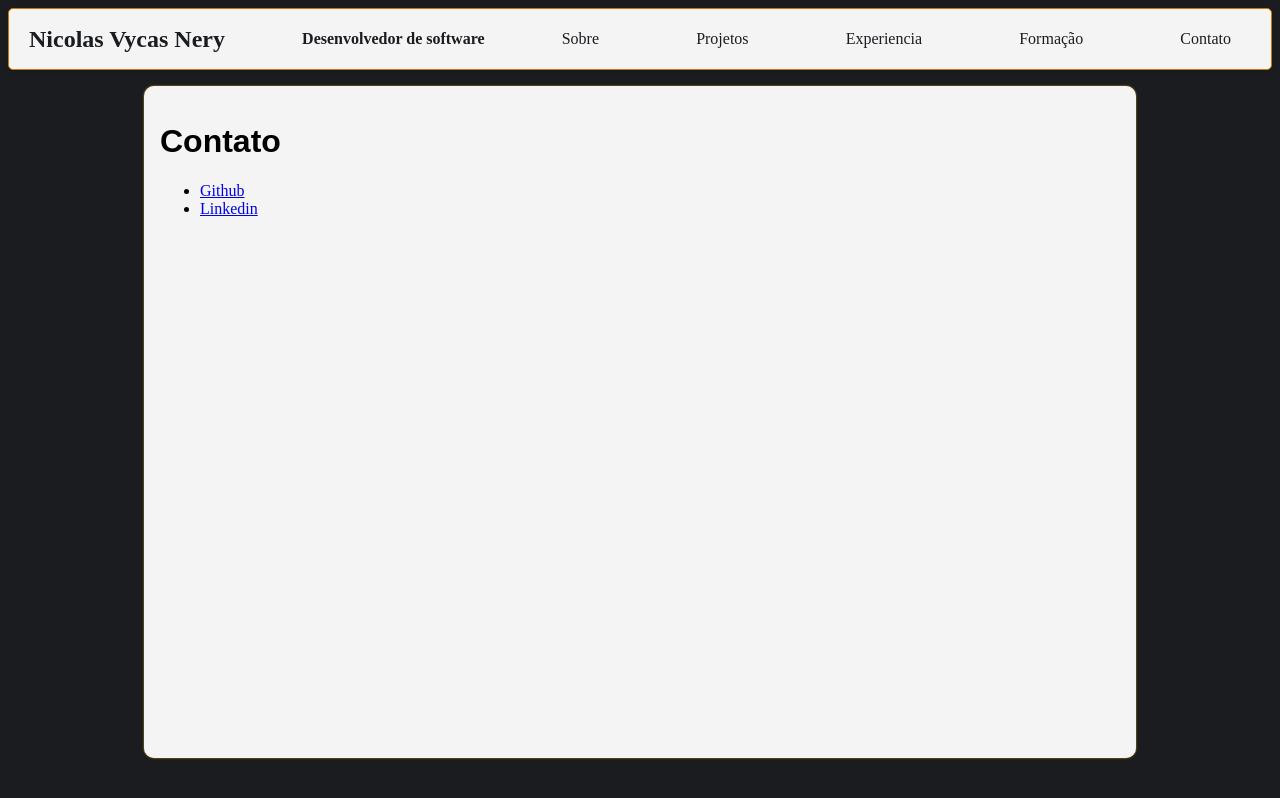
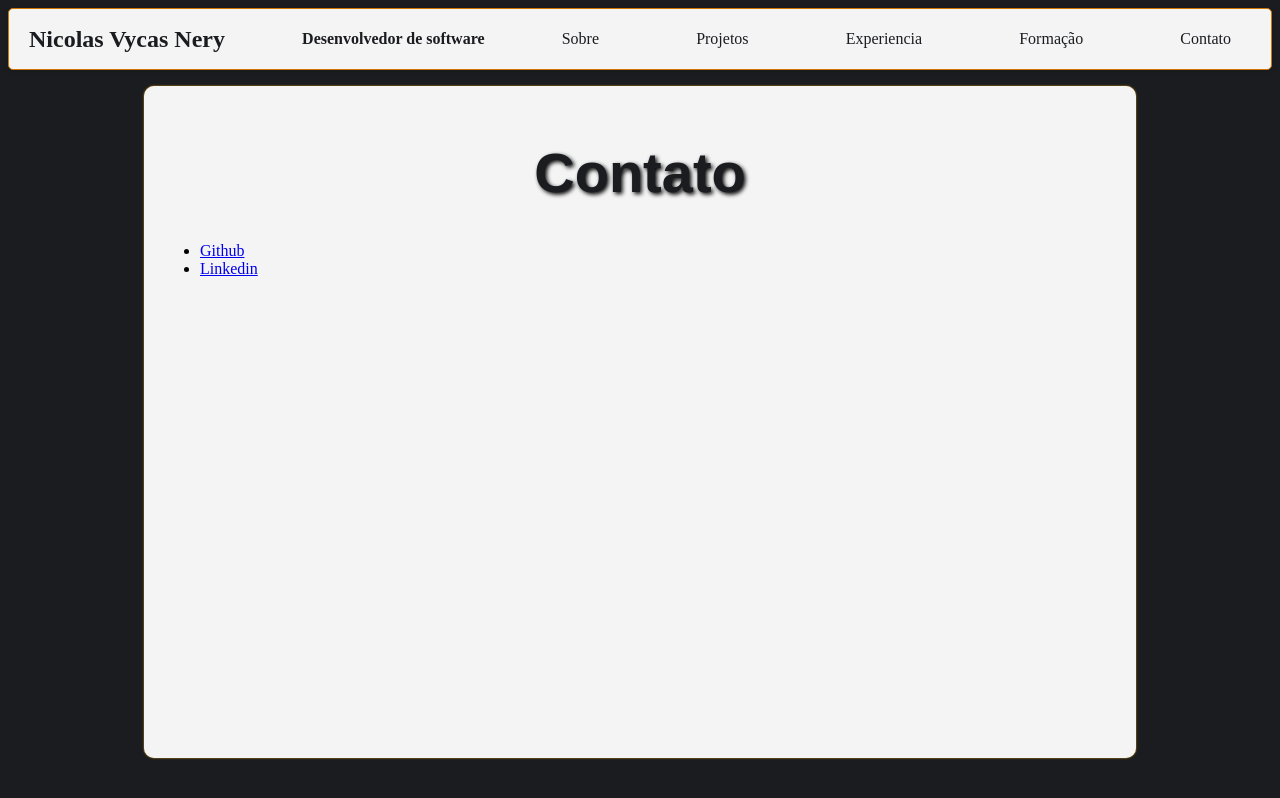
Before and after one commit to tomast1337/Portfolio, a React (Vite) app: page /Contato in a window 1280 px wide. Built offline with nearby package versions, Linux system fonts and the light colour scheme; a web font is replaced by a local one.

Commit message:
Melhorias na pagina Contato

```diff
--- a/src/pages/ContatoPage.module.scss
+++ b/src/pages/ContatoPage.module.scss
@@ -1 +1,16 @@
 @use '../base-colors.scss' as *;
+.page{
+    h1{
+        font-size: 3.5rem;
+        text-align: center;
+        text-shadow: 2px 2px 4px #000000;
+        color: $dark2;
+    }
+    .icon{
+        width: 100%;
+        height: auto;
+        border-radius: 10px;
+        display: block;
+        margin: 0 auto;
+    }
+}
--- a/src/pages/ContatoPage.tsx
+++ b/src/pages/ContatoPage.tsx
@@ -17,7 +17,7 @@ const ContatoPage = () => {
     ];
 
     return (
-        <div className={style.container}>
+        <div className={style.page}>
             <h1>Contato</h1>
             <ul>
                 {links.map((link, index) => {
```
